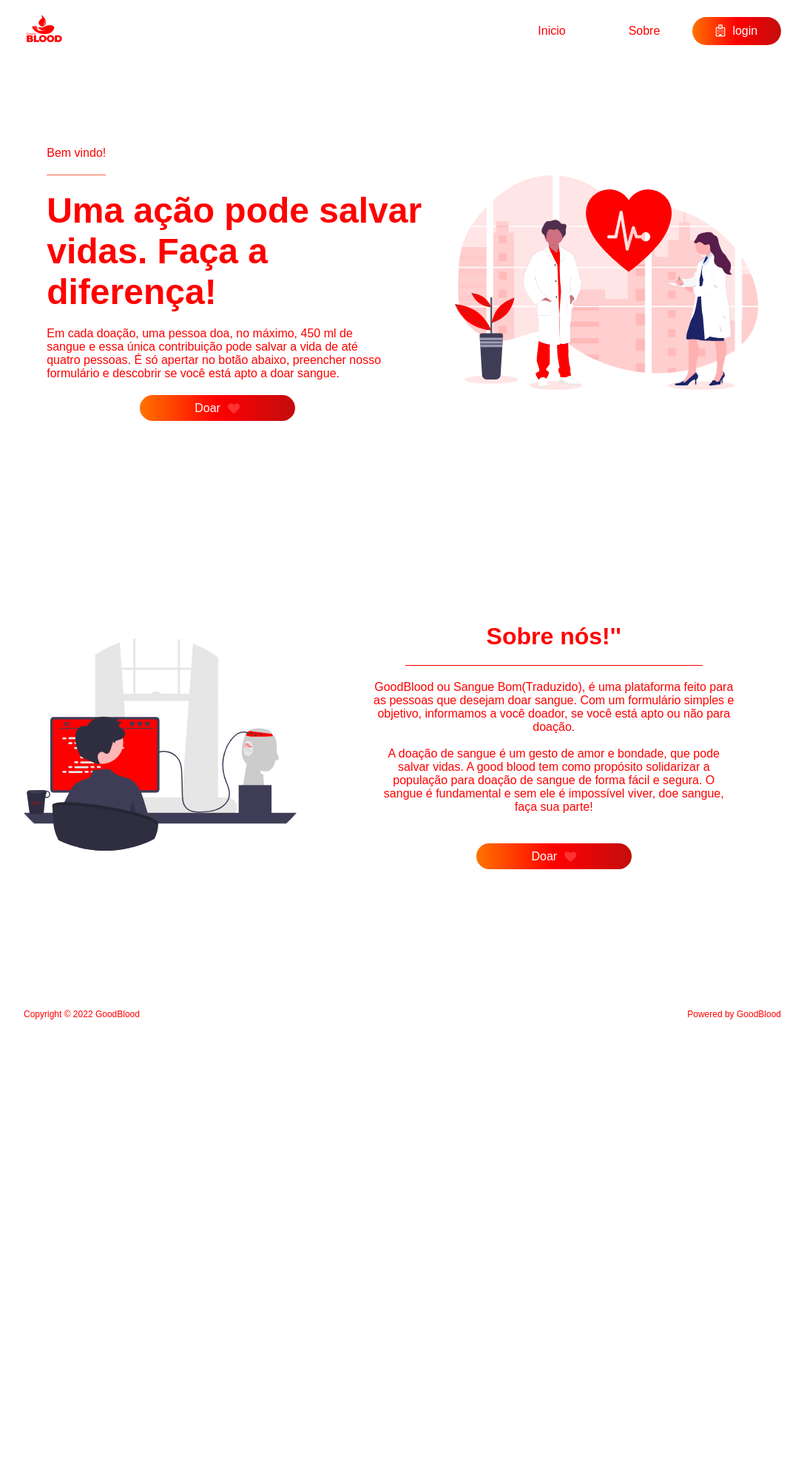
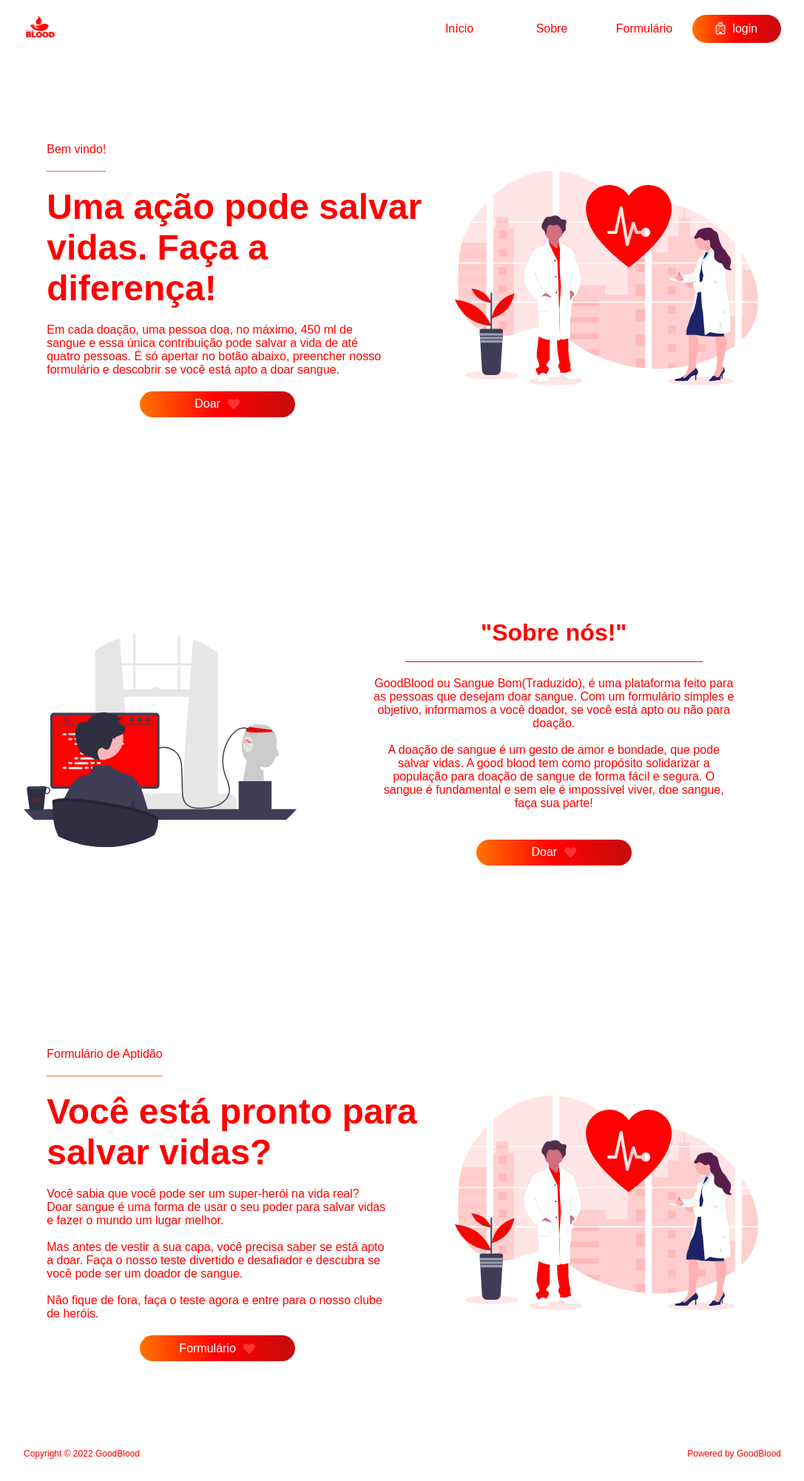
Before and after one commit to JonasPaulino/GoodBlood, a PHP site: page / in a window 1280 px wide. Shown: the whole page at 74% size, without its empty margins (96-1183 px from the left). Before the commit the page ends 1378 px from the top, so only its background shows below. Run offline with PHP 8.4, Linux system fonts and the light colour scheme.

Commit message:
Espaço de formulário na tela principal
gabriel lima

```diff
--- a/index.html
+++ b/index.html
@@ -1,5 +1,5 @@
 <!DOCTYPE html>
-<html lang="en">
+<html lang="pt-BR">
 
 <head>
   <meta charset="UTF-8">
@@ -22,12 +22,14 @@
           <a href="./index.html"><img src="./assets/img/logo_red.png" alt=""></a>
         </div>
         <div class="links">
-          <a href="">Inicio</a>
+          <a href="">Início</a>
           <a href="#BlocoSobre">Sobre</a>
+          <a href="#Formulario">Formulário</a>
           <a id="btLogin" href="./pages/manager/login.php"><i class="fa fa-hospital-o"></i>login</a>
         </div>
       </div>
 
+      <!-- BEM VINDO -->
       <div id="sessaoInicio" class="containerMeio">
         <div class="bannerLateral">
           <div class="title_p">
@@ -50,6 +52,8 @@
           <img src="./assets/img/doctor.svg" alt="">
         </div>
       </div>
+
+      <!-- SOBRE O SITE -->
       <div id="BlocoSobre" class="containerSobre">
         <div class="sobreImagem">
           <img src="./assets/img/dev.svg" alt="">
@@ -58,7 +62,7 @@
           <div class="sobreSubDiv">
 
             <div class="sobreTitulo">
-              <h1>Sobre nós!''</h1>
+              <h1>"Sobre nós!"</h1>
             </div>
             <div class="sobreDivisor">
               <div id="divisor"></div>
@@ -83,6 +87,41 @@
         </div>
       </div>
 
+      <!-- FORMULÁRIO -->
+      <div id="Formulario" class="containerMeio">
+        <div class="bannerLateral">
+          <div class="title_p">
+            <p>Formulário de Aptidão</p>
+          </div>
+          <div class="titulo_h4">
+            <h1>Você está pronto para salvar vidas?</h1>
+          </div>
+          <div class="texto">
+
+            <p>
+              Você sabia que você pode ser um super-herói na vida real? Doar sangue é uma forma de
+              usar o seu poder para salvar vidas e fazer o mundo um lugar melhor.
+            </p> <br>
+
+            <p>
+              Mas antes de vestir
+              a sua capa, você precisa saber se está apto a doar. Faça o nosso teste divertido e
+              desafiador e descubra se você pode ser um doador de sangue.
+            </p> <br>
+            <p>
+              Não fique de fora, faça o teste agora e entre para o nosso clube de heróis.
+            </p>
+
+          </div>
+          <div class="btn-box">
+            <a href="./pages/form/index.php"><i id="SobreBtnIcon" class="fa fa-heart"></i>Formulário</a>
+          </div>
+        </div>
+        <div class="icone">
+          <img src="./assets/img/doctor.svg" alt="">
+        </div>
+      </div>
+
       <div class="footer">
         <p>Copyright © 2022 GoodBlood</p>
         <p>Powered by GoodBlood</p>
--- a/pages/form/index.php
+++ b/pages/form/index.php
@@ -103,7 +103,7 @@
             </div>
             <div class="btn-box">
               <button type="button" id="volta1" class="voltar"> <i class="fa fa-arrow-left"></i> Voltar</button>
-              <button type="button" id="avanca2"> <i class="fa fa-arrow-right"></i> Abançar</button>
+              <button type="button" id="avanca2"> <i class="fa fa-arrow-right"></i> Avançar</button>
             </div>
           </div>
 
@@ -153,7 +153,7 @@
 
         <div class="bannerLateral">
           <div class="title_p">
-            <p>Bem vindo Good Blood</p>
+            <p>Bem vindo ao Good Blood</p>
           </div>
           <div class="titulo_h4">
             <h4>Descubra agora mesmo se você está apto a doar.</h4>
```
